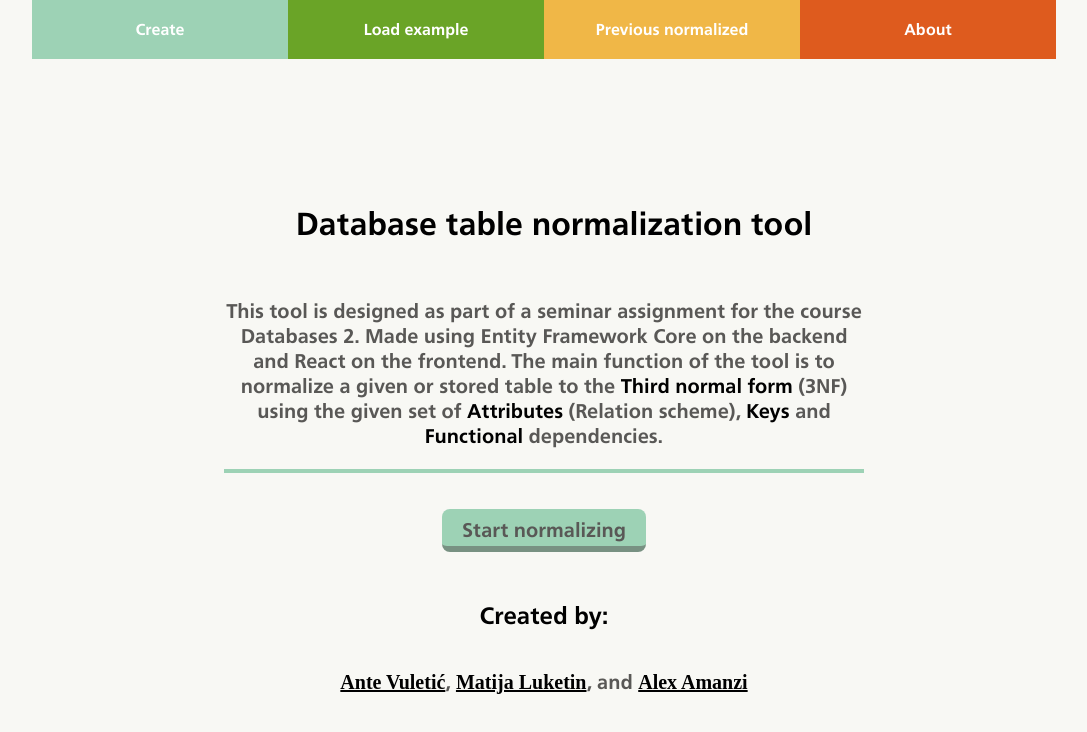
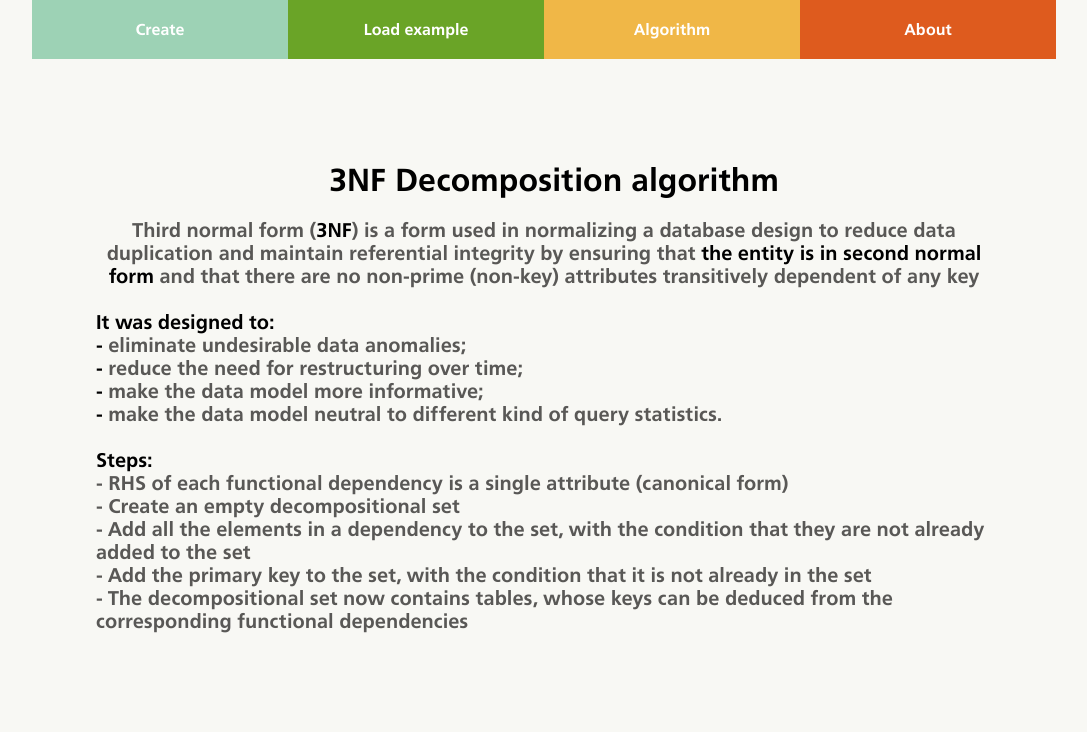
Before and after one commit to m-luketin/DB-Table-Normalisation-Tool, a React (Create React App) app in the folder Frontend/: page /algorithm in a window 1280 px wide. Before the commit this address led to /. Shown: the top 732 px of the page, without its empty margins (96-1183 px from the left). Built offline with nearby package versions, Linux system fonts and the light colour scheme; the HTML template or start-up script is replaced by a standard one; a web font is replaced by a local one.

Commit message:
Apparently doing frontend now

```diff
--- a/Frontend/src/App.css
+++ b/Frontend/src/App.css
@@ -60,7 +60,7 @@ a:hover{
 }
 
 .MainTitle{
-  margin-top: 140px;
+  margin-top: 100px;
   text-align: center;
 }
 
@@ -443,3 +443,21 @@ a:hover{
 .TableDependency div {
   margin: 0 5px;
 }
+
+.algorithm {
+  display: flex;
+  flex-direction: column;
+  align-items: center;
+}
+
+.algorithm--steps{
+
+}
+
+.algorithm--description {
+  width: 70%;
+}
+
+.description--main {
+  text-align: center;
+}
--- a/Frontend/src/App.js
+++ b/Frontend/src/App.js
@@ -5,6 +5,7 @@ import "./App.css";
 import MainScreen from "./components/MainScreen";
 import Form from "./components/form/Form";
 import Decomposition from "./components/display/Decomposition";
+import Algorithm from "./components/Algorithm";
 
 function App() {
   return (
@@ -25,6 +26,7 @@ function App() {
             )}
           />
           <Route exact path="/test" render={() => <Decomposition/>} />
+          <Route exact path="/algorithm" render={() => <Algorithm/>} />
           <Redirect to="/" />
         </Switch>
       </BrowserRouter>
--- /dev/null
+++ b/Frontend/src/components/Algorithm.js
@@ -0,0 +1,60 @@
+import React from "react";
+import Navbar from "../components/Navbar";
+import "../App.css";
+
+const Algorithm = () => {
+  return (
+    <>
+      <Navbar />
+      <div className="algorithm">
+        <br />
+        <br />
+        <br />
+        <br />
+        <h1 className="algorithm--title">3NF Decomposition algorithm</h1>
+        <br />
+        <p className="algorithm--description">
+          <p className="description--main">
+            Third normal form (<b>3NF</b>) is a form used in normalizing a
+            database design to reduce data duplication and maintain referential
+            integrity by ensuring that{" "}
+            <b>the entity is in second normal form </b>
+            and that there are no non-prime (non-key) attributes transitively
+            dependent of any key <br />
+            <br />
+          </p>
+          <b>It was designed to:</b> <br />
+          <b>-</b> eliminate undesirable data anomalies;
+          <br />
+          <b>-</b> reduce the need for restructuring over time;
+          <br />
+          <b>-</b> make the data model more informative;
+          <br />
+          <b>-</b> make the data model neutral to different kind of query
+          statistics.
+          <br />
+          <br />
+          <p className="algorithm--steps">
+              <b>Steps:</b><br/>
+            - RHS of each functional dependency is a single
+            attribute (canonical form)
+            <br />
+            - Create an empty decompositional set
+            <br />
+            - Add all the elements in a dependency to the set, with the
+            condition that they are not already added to the set
+            <br />
+            - Add the primary key to the set, with the condition that it
+            is not already in the set
+            <br />
+            - The decompositional set now contains tables, whose keys
+            can be deduced from the corresponding functional dependencies
+            <br />
+          </p>
+        </p>
+      </div>
+    </>
+  );
+};
+
+export default Algorithm;
--- a/Frontend/src/components/Navbar.js
+++ b/Frontend/src/components/Navbar.js
@@ -11,8 +11,8 @@ const Navbar = () => {
         <Link to="/load" className="NavbarListItem">
           <div>Load example</div>
         </Link>
-        <Link to="/test" className="NavbarListItem">
-          <div>Previous normalized</div>
+        <Link to="/algorithm" className="NavbarListItem">
+          <div>Algorithm</div>
         </Link>
         <Link to="/" className="NavbarListItem">
           <div>About</div>
```
Also changed, not shown: 1 other file (tests, documents, lock files or other folders).
